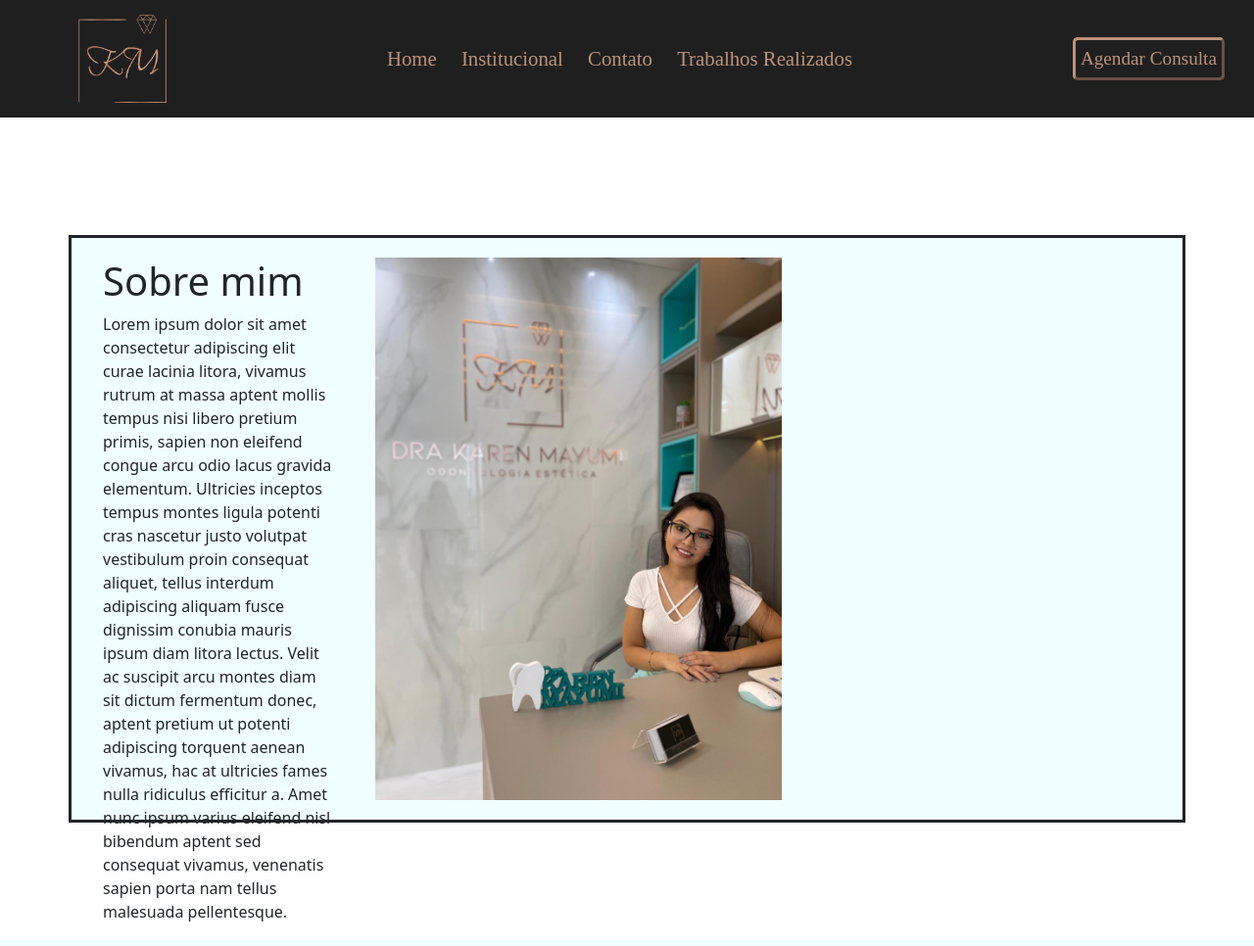
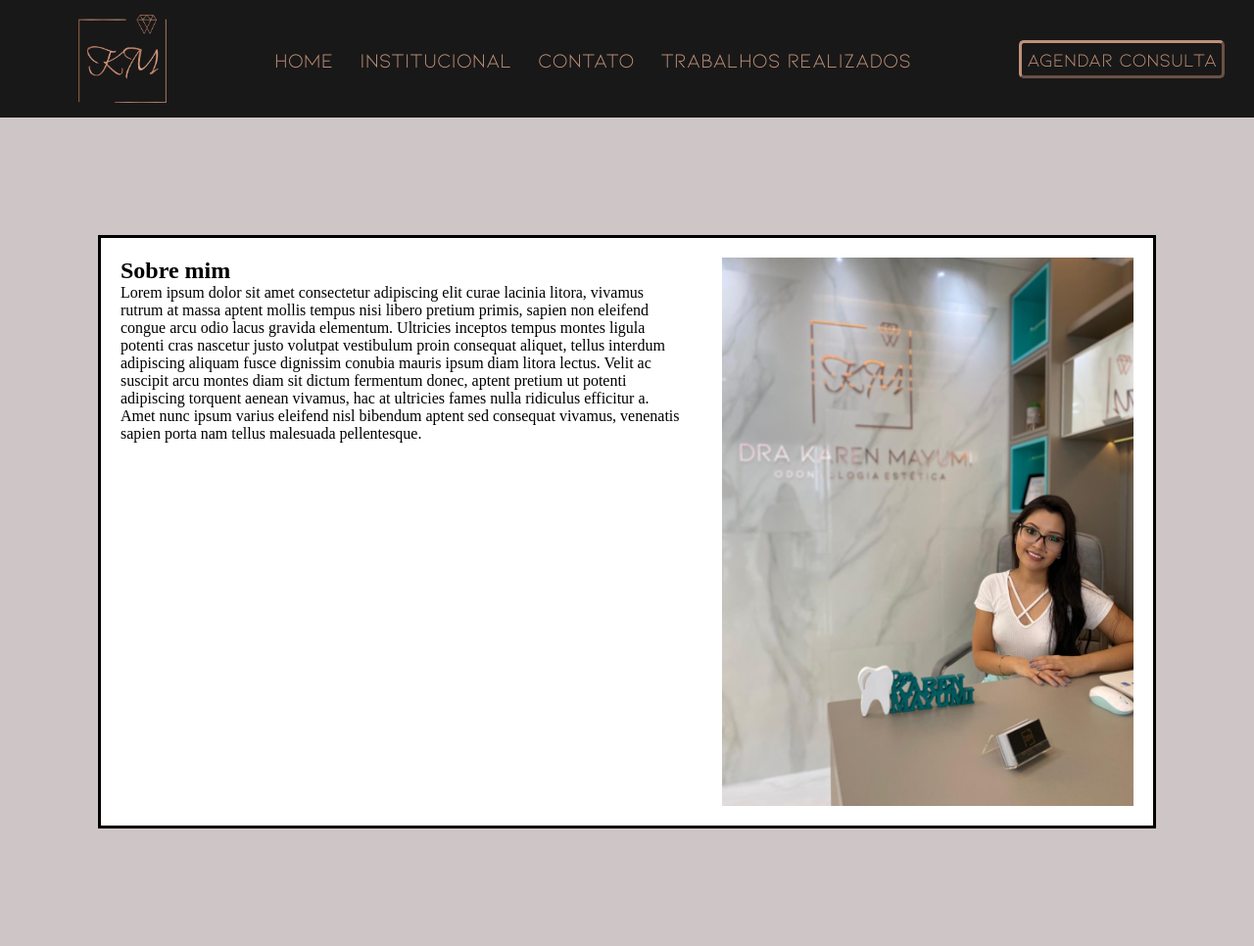
Before and after one commit to tonholi/Site-Dentista, a PHP site: page /institucional.html in a window 1280 px wide. Shown: the whole page at 98% size. Run offline with PHP 8.4, Linux system fonts and the light colour scheme; some web fonts are replaced.

Commit message:
fix-ajuste-html-css

```diff
--- a/css/style.css
+++ b/css/style.css
@@ -1,3 +1,8 @@
+@font-face {
+    font-family: "kiona";
+    src: url(../css/docs/kiona/Kiona-Regular.ttf);
+}
+
 * {
     margin: 0;
     padding: 0;
@@ -61,15 +66,10 @@
     border-radius: 5px;
 }
 
-@font-face {
-    font-family: "kiona";
-    src: url(../css/docs/kiona/Kiona-Regular.ttf);
-}
-
 .container {
     display: flex;
     justify-content: space-around;
-    background-color: azure;
+    background-color: white;
     margin: 120px 100px;
     height: 600px;
     border-style: solid;
@@ -81,7 +81,10 @@
 }
 
 .perfil {
-    align-items: flex-end;
+    float: right;
     height: 100%;
-    margin-left: rem;
 }
+
+#foto{
+    width: 460px;
+}
--- a/institucional.html
+++ b/institucional.html
@@ -7,7 +7,6 @@
     <meta name="viewport" content="width=device-width, initial-scale=1.0">
     <link rel="stylesheet" href="./css/style.css">
     <link rel="shortcut icon" href="./img/SUBMARCA 2 SEM FUNDO.png" type="image/x-icon">
-    <link href="https://cdn.jsdelivr.net/npm/bootstrap@5.0.0-beta3/dist/css/bootstrap.min.css" rel="stylesheet" integrity="sha384-eOJMYsd53ii+scO/bJGFsiCZc+5NDVN2yr8+0RDqr0Ql0h+rP48ckxlpbzKgwra6" crossorigin="anonymous">
     <title>Dra. Karen Mayumi</title>
 </head>
 
@@ -27,7 +26,7 @@
     <main>
         <section>
             <div class="container">
-                <div id="texto" class="colunas col-md-3">
+                <div id="texto" class="colunas">
                     <h1>Sobre mim</h1>
                     <p>
                         Lorem ipsum dolor sit amet consectetur adipiscing elit curae lacinia litora, vivamus rutrum at
@@ -48,8 +47,8 @@
                         bibendum aptent sed consequat vivamus, venenatis sapien porta nam tellus malesuada pellentesque.
                     </p>
                 </div>
-                <div id="foto" class="colunas col-md-9">
-                    <img class="perfil" src="./img/WhatsApp Image 2021-04-03 at 18.15.21.jpeg" alt="foto Dra. Karen">
+                <div id="foto" class="colunas">
+                    <img class="perfil" src="./img/foto.jpeg" alt="foto Dra. Karen">
                 </div>
             </div>
         </section>
```
Also changed, not shown: docs/kiona/Kiona-Regular.ttf (renamed from docs/Kiona-Regular.ttf), img/foto.jpeg (renamed from img/WhatsApp Image 2021-04-03 at 18.15.21.jpeg).
